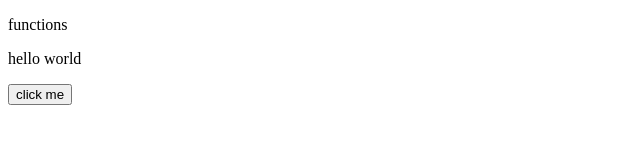
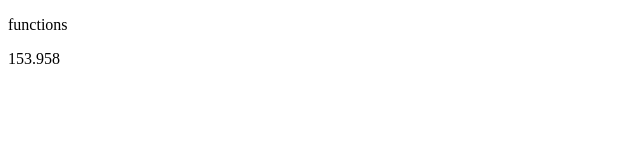
Before and after one commit to maggymbur/js, a plain HTML site: page ex.htm in a window 1280 px wide. Shown: the whole page, without its empty margins (0-640 px from the left). Drawn offline with Linux system fonts and the light colour scheme.

Commit message:
update file

```diff
--- a/ex.htm
+++ b/ex.htm
@@ -8,16 +8,19 @@
 <body>
     <p>functions</p>
     <p id="hello"> hello world</p>
-    <button type="button"  onclick="myFunction()"> click me</button>
 
-   <script>
-   function myFunction() {
-    document.getElementById('hello').innerHTML = Date();
 
-   }
+    <script>
+        function myFunction(pi, r){
+             return pi * r * r;
+        }
+
+        let result = myFunction(3.142 , 7);
+        document.getElementById('hello').innerHTML = result;
+    </script>
 
 
 
-   </script>
+
 </body>
 </html>
```
